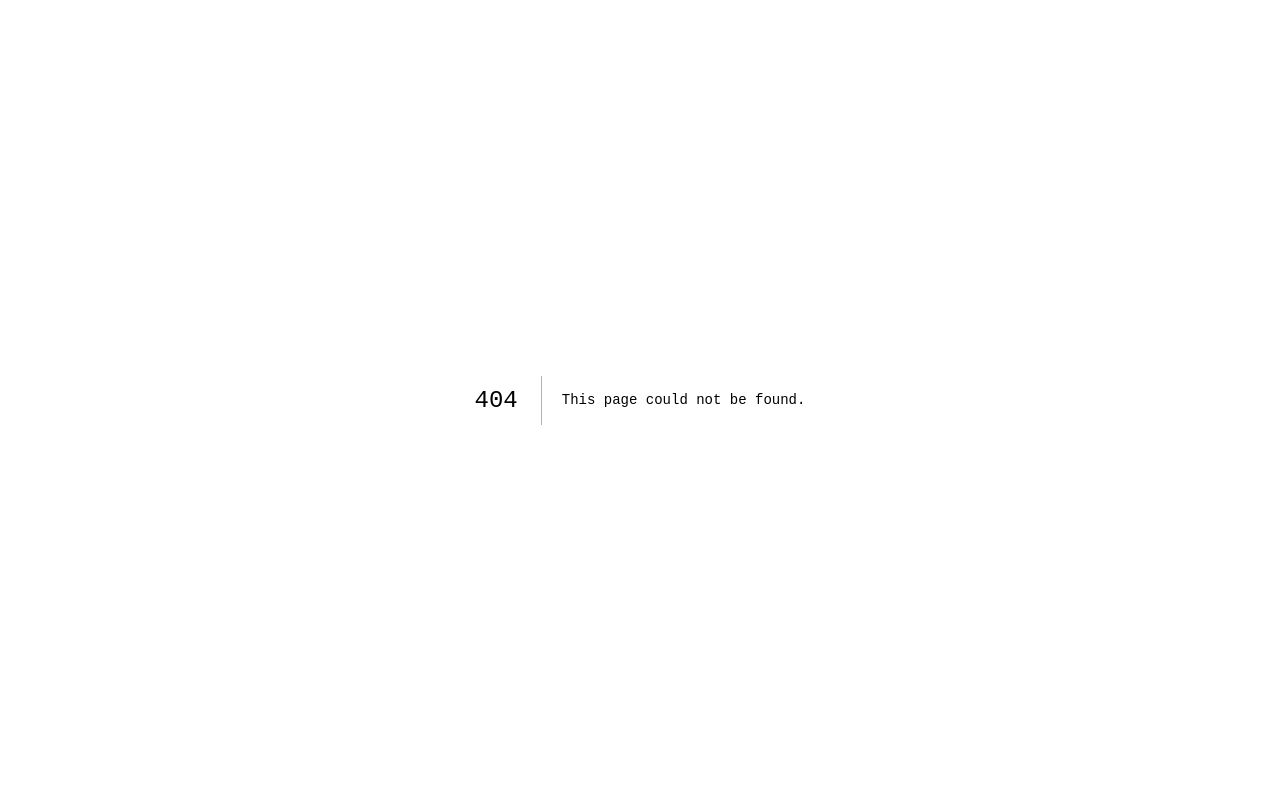
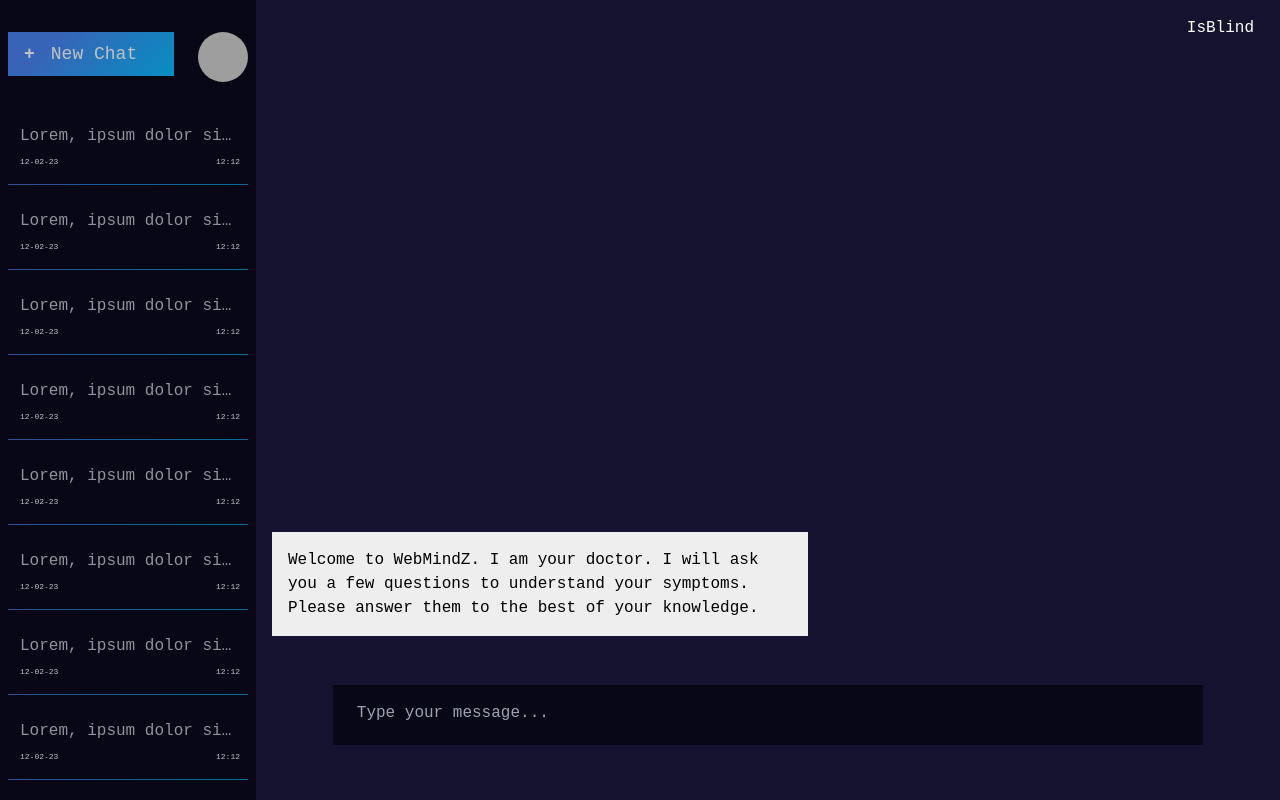
Before and after one commit to I-Himanshu/WebMindz, a Next.js app: page /chat/1 in a window 1280 px wide. Before the commit this address had no page. Built offline with nearby package versions, Linux system fonts and the light colour scheme; grey boxes are pictures that could not be loaded.

Commit message:
Some changes related to role

```diff
--- /dev/null
+++ b/src/app/chat/[role]/page.tsx
@@ -0,0 +1,13 @@
+"use client";
+import React from 'react'
+import Chat from '../../layouts/Chat'
+import { ROLES } from '@/components/chat/roles';
+
+export default function page() {
+    return (
+        <div>
+            <Chat role={"doctor"} />
+        </div>
+    )
+
+}
--- a/src/app/chat/page.tsx
+++ /dev/null
@@ -1,8 +0,0 @@
-import React from 'react'
-import Chat from '../layouts/Chat'
-
-export default function page() {
-  return (
-    <Chat/>
-  )
-}
--- a/src/app/globals.css
+++ b/src/app/globals.css
@@ -146,33 +146,3 @@ body {
   --background-start-rgb: 214, 219, 220;
   --background-end-rgb: 255, 255, 255;
 }
-
-.switch{
-  position: relative;
-  display: inline-block;
-  align-items: center;
-  justify-content: center;
-  width: 4rem;
-  height: 2rem;
-  border-radius: 1rem;
-  background: #363738;
-  border: 0px solid red;
-  cursor: pointer;
-  transition: all 0.3s ease;
-}
-.switch::before{
-  content: "";
-  position: absolute;
-  top: 0rem;
-  left: 0rem;
-  width: 2rem;
-  height: 2rem;
-  border-radius: 50%;
-  background: #fff;
-  transition: all 0.3s ease;
-}
-  /* select #switch next sibbling when it is checked */
-
-#switch:checked + .switch::before{
-  left: 2rem;
-}
--- a/src/app/layouts/Chat.tsx
+++ b/src/app/layouts/Chat.tsx
@@ -4,17 +4,22 @@ import Robo from "../../components/chat/robo";
 import User from "../../components/chat/user";
 import React, { useEffect, useState } from "react";
 import { toggleListening } from "../../components/chat/speech";
-export default function Chat() {
+import { ROLES } from "@/components/chat/roles";
+
+export default function Chat({ role}: { role: any}) {
   const [transcript, setTranscript] = useState("");
   const [isAutoEnd, setIsAutoEnd] = useState(false);
-  // get isblind from localstorage if have
-  // else set isblind to false
+
+  const roleData = ROLES[role];
+
+
   const [isBlind, setIsBlind] = useState(
     localStorage.getItem("isBlind") === "true" ? true : false
   );
+
   const [MSGS, setMSGS] = useState([
     {
-      text: "Welcome to WebMindZ?",
+      text: roleData.welcome_message,
       isUser: false,
     },
   ]);
@@ -33,9 +38,6 @@ export default function Chat() {
   }
   , [MSGS]);
 
-
-
-  // console.log(window);
   const speak = (text:any)=>{
     if ("speechSynthesis" in window && isBlind) {
       console.log("Speaking");
@@ -60,7 +62,7 @@ export default function Chat() {
     const res = await fetch("/api/chat", {
       method: "POST",
       headers: { "Content-Type": "application/json" },
-      body: JSON.stringify({ input: transcript }),
+      body: JSON.stringify({ input: transcript, role: role }),
     });
     const data = await res.json();
     var text = data.chat;
@@ -97,7 +99,11 @@ export default function Chat() {
                 localStorage.setItem("isBlind", e.target.checked.toString());
               }}
             />
-            <label htmlFor="switch" className="switch"></label>
+            <label htmlFor="switch" className="switch">
+              {
+                isBlind?<i className="fa-solid fa-eye-slash"></i>:<i className="fa-solid fa-eye"></i>
+              }
+            </label>
           </div>
           <div className="flex flex-row justify-between w-full">
             <p className="text-white px-4 py-2 mb-8 w-full blueGrad secondaryFont text-lg cursor-pointer opacity-75 transition-all hover:opacity-100 mr-6">
@@ -177,9 +183,7 @@ export default function Chat() {
               <textarea
                 className="w-[100%] min-h-[60px] text-white resize-none secondaryFont px-2 py-4 bg-[#080716] border-0 outline-none hover:border-none hover:outline-none rounded-lg chatInputTextarea"
                 placeholder="Type your message..."
-                // set row according to content in it
                 rows={1}
-                // set min height
                 value={transcript}
                 onInput={(e) => {
                   setTranscript(e.currentTarget.value);
--- /dev/null
+++ b/src/components/chat/roles.tsx
@@ -0,0 +1,52 @@
+export const ROLES = {
+        "doctor": {
+            "name": "Doctor",
+            "icon": "https://img.icons8.com/emoji/48/000000/doctor-medium-light-skin-tone.png",
+            "welcome_message": "Welcome to WebMindZ. I am your doctor. I will ask you a few questions to understand your symptoms. Please answer them to the best of your knowledge.",
+            "chat_prompt": "As a doctor, patients will greet you and ask about their symptoms. You need to ask them about their symptoms and provide a diagnosis. Feel free to ask as many questions as needed to give the best advice.",
+            "additional_info": {
+                "specialization": "General Practitioner",
+                "working_hours": "Mon-Fri, 9 AM - 5 PM"
+            }
+        },
+        "teacher": {
+            "name": "Teacher",
+            "icon": "https://img.icons8.com/emoji/48/000000/teacher-medium-light-skin-tone.png",
+            "welcome_message": "Welcome to WebMindZ. I am your teacher. Feel free to ask me any questions related to your studies, and I'll do my best to provide answers and guidance.",
+            "chat_prompt": "As a teacher, students will greet you and seek help with their studies. Provide them with the best answers and explanations. You can also generate the best solutions for their questions.",
+            "additional_info": {
+                "subject": "Mathematics",
+                "office_hours": "Mon-Fri, 2 PM - 4 PM"
+            }
+        },
+        "lawyer": {
+            "name": "Lawyer",
+            "icon": "https://img.icons8.com/emoji/48/000000/lawyer-medium-light-skin-tone.png",
+            "welcome_message": "Welcome to WebMindZ. I am your lawyer. If you have any legal questions or issues, don't hesitate to ask. I'm here to help.",
+            "chat_prompt": "As a lawyer, clients will greet you and ask for legal advice. Provide them with your best guidance and solutions based on your legal expertise and experience.",
+            "additional_info": {
+                "practice_area": "Family Law",
+                "consultation_hours": "Tue-Thu, 10 AM - 2 PM"
+            }
+        },
+        "developer": {
+            "name": "Developer",
+            "icon": "https://img.icons8.com/emoji/48/000000/technologist-medium-light-skin-tone.png",
+            "welcome_message": "Welcome to WebMindZ. I am your developer. If you have questions or need assistance with development, feel free to ask. I'm here to provide code and guidance.",
+            "chat_prompt": "As a developer, clients will seek your help with development issues. Provide them with code solutions and guidance. Try to answer in code snippets when possible.",
+            "additional_info": {
+                "expertise": "Web Development",
+                "available_hours": "Mon-Fri, 9 AM - 6 PM"
+            }
+        },
+        "default": {
+            "name": "Chatbot",
+            "icon": "https://img.icons8.com/emoji/48/000000/robot-face.png",
+            "welcome_message": "Welcome to WebMindZ. I am a friendly chatbot. Feel free to chat with me to beat boredom, get information, or just have a fun conversation.",
+            "chat_prompt": "As a friendly chatbot, you can chat with users to entertain them and provide useful information. Use your knowledge and creativity to engage and assist users.",
+            "additional_info": {
+                "capabilities": "Conversational AI",
+                "availability": "24/7"
+            }
+        }
+}
```
